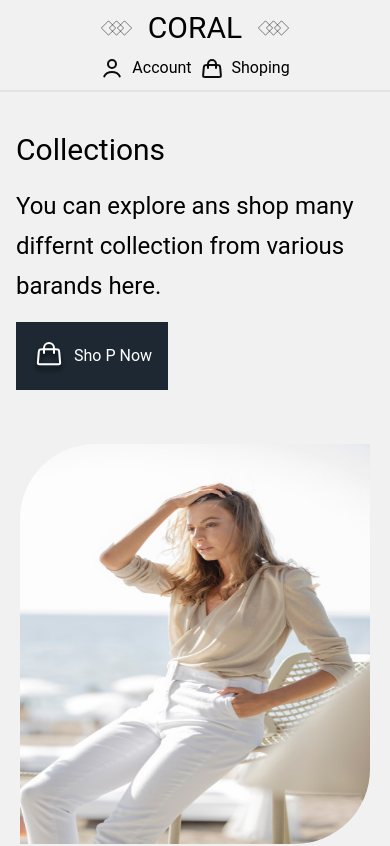
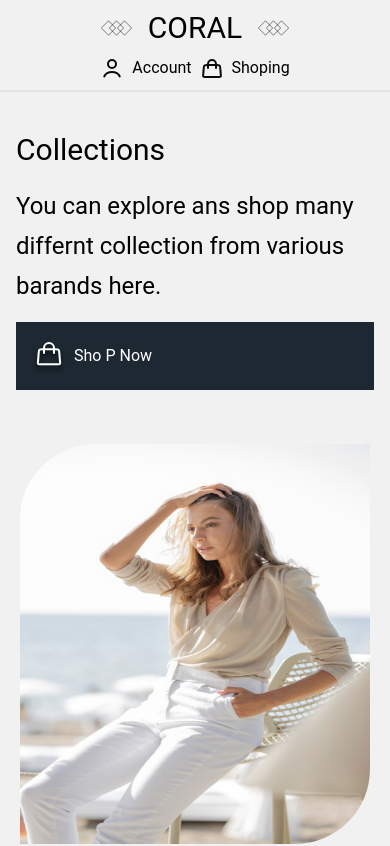
Before and after one commit to kestenbaum/coral, a React (Vite) app: page / in a window 390 px wide. Shown: the top 846 px of the page. Built offline with nearby package versions, Linux system fonts and the light colour scheme.

Commit message:
fix MainBtn

```diff
--- a/src/components/MainButton.tsx
+++ b/src/components/MainButton.tsx
@@ -7,7 +7,7 @@ interface MainButton extends React.DetailedHTMLProps<React.BaseHTMLAttributes<HT
 
 export const MainButton: FC<MainButton> = ({children}) => {
     return (
-        <button className='flex gap-2 p-4 bg-[#1E2832] px-4 items-center max-w-[250px]'>
+        <button className='flex gap-2 p-4 bg-[#1E2832] px-4 items-center w-full sm:max-w-[250px]'>
             <img src={icon} alt="icon-shop"/>
             <span className='text-white font-sans'>{children}</span>
         </button>
```
